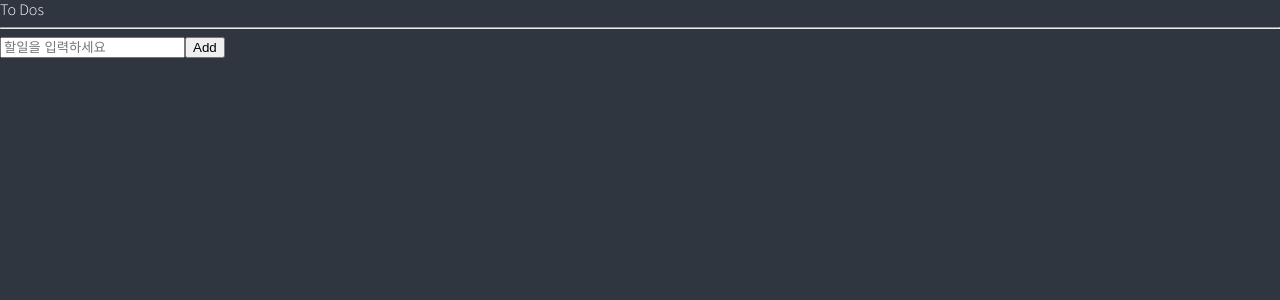
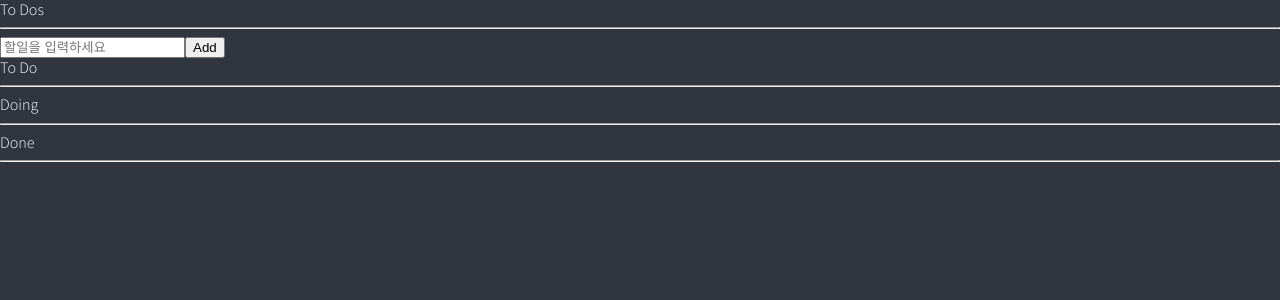
Before and after one commit to Hyun-h/masterclass-todo, a React (Create React App) app: page / in a window 1280 px wide. Shown: the top 300 px of the page. Built offline with nearby package versions, Linux system fonts and the light colour scheme.

Commit message:
recoil의 selecter를 이용한 리스트 분리

```diff
--- a/src/components/ToDoList.tsx
+++ b/src/components/ToDoList.tsx
@@ -1,24 +1,40 @@
 import { useRecoilValue } from 'recoil';
-import { toDoState } from './atoms';
+import { toDoSelector } from './atoms';
 import CreateToDo from './CreateToDo';
 import ToDo from './ToDo';
 
 function ToDoList() {
-    //컴포넌트 분리로 기능이 분리되었으므로 가져와서 쓰는 useRecoil"Value"를 써야함
-    const toDos = useRecoilValue(toDoState);
-    console.log('ToDoList file toDos', toDos);
+    //이제는 원하는 것을 골라서 가져온 것만 렌더링
+    //toDoSelector에서 return하는 게 배열이므로 여기도 배열로 맞춰줘야 함
+    const [toDo, doing, done] = useRecoilValue(toDoSelector);
 
     return (
         <div>
             <h1>To Dos</h1>
             <hr />
             <CreateToDo />
+            <h2>To Do</h2>
             <ul>
-                {toDos.map((toDo) => (
+                {toDo.map((toDo) => (
                     // === <ToDo text={toDo.text} category={toDo.category} id={toDo.id} />
                     <ToDo key={toDo.id} {...toDo} />
                 ))}
             </ul>
+            <hr />
+            <h2>Doing</h2>
+            <ul>
+                {doing.map((toDo) => (
+                    <ToDo key={toDo.id} {...toDo} />
+                ))}
+            </ul>
+            <hr />
+            <h2>Done</h2>
+            <ul>
+                {done.map((toDo) => (
+                    <ToDo key={toDo.id} {...toDo} />
+                ))}
+            </ul>
+            <hr />
         </div>
     );
 }
--- a/src/components/atoms.tsx
+++ b/src/components/atoms.tsx
@@ -1,4 +1,4 @@
-import { atom } from 'recoil';
+import { atom, selector } from 'recoil';
 
 export interface IToDo {
     text: string;
@@ -10,3 +10,13 @@
     key: 'toDo',
     default: [],
 });
+
+//selector : atom의 output을 변형시킴. state를 가져다가 뭔가를 리턴.
+export const toDoSelector = selector({
+    key: 'toDoSelector',
+    //get function이 있어야 atom을 받아(get)올 수 있음
+    get: ({ get }) => {
+        const toDos = get(toDoState);
+        return [toDos.filter((toDo) => toDo.category === 'TO_DO'), toDos.filter((toDo) => toDo.category === 'DOING'), toDos.filter((toDo) => toDo.category === 'DONE')];
+    },
+});
```
